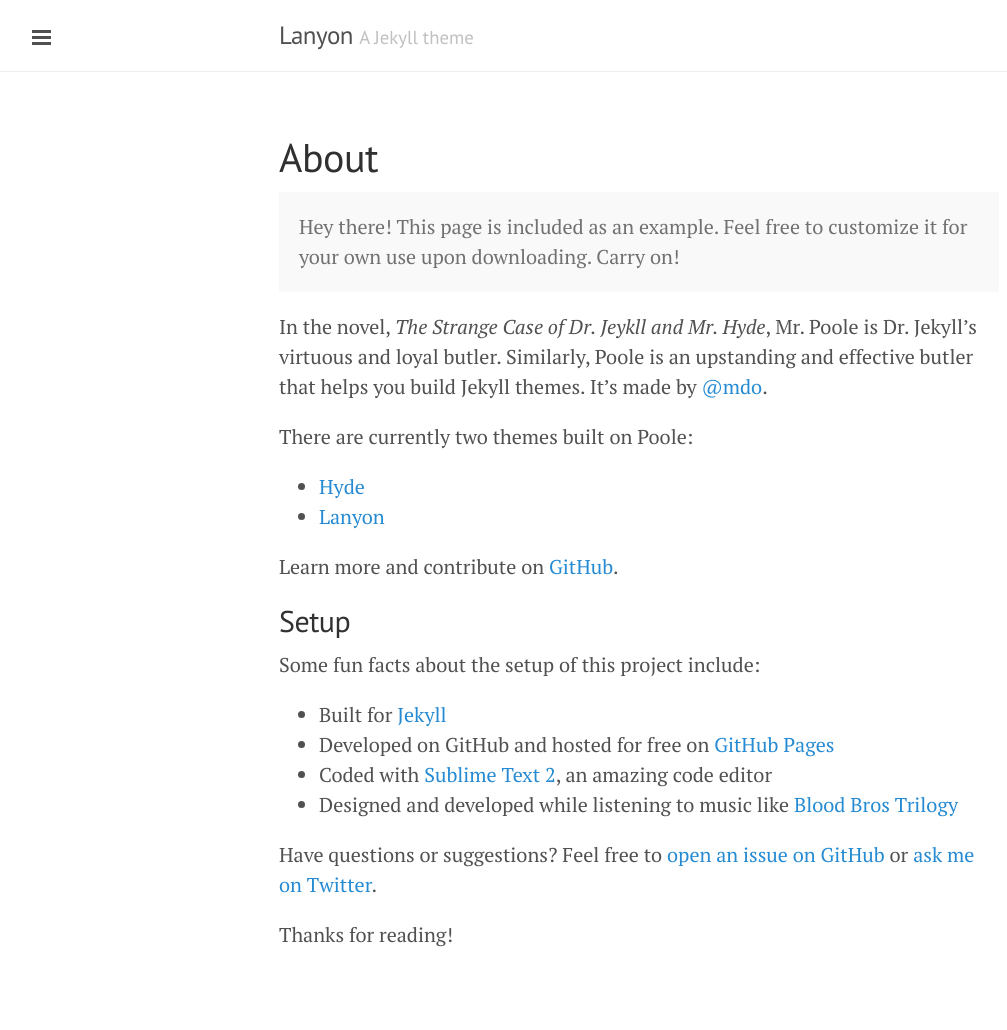
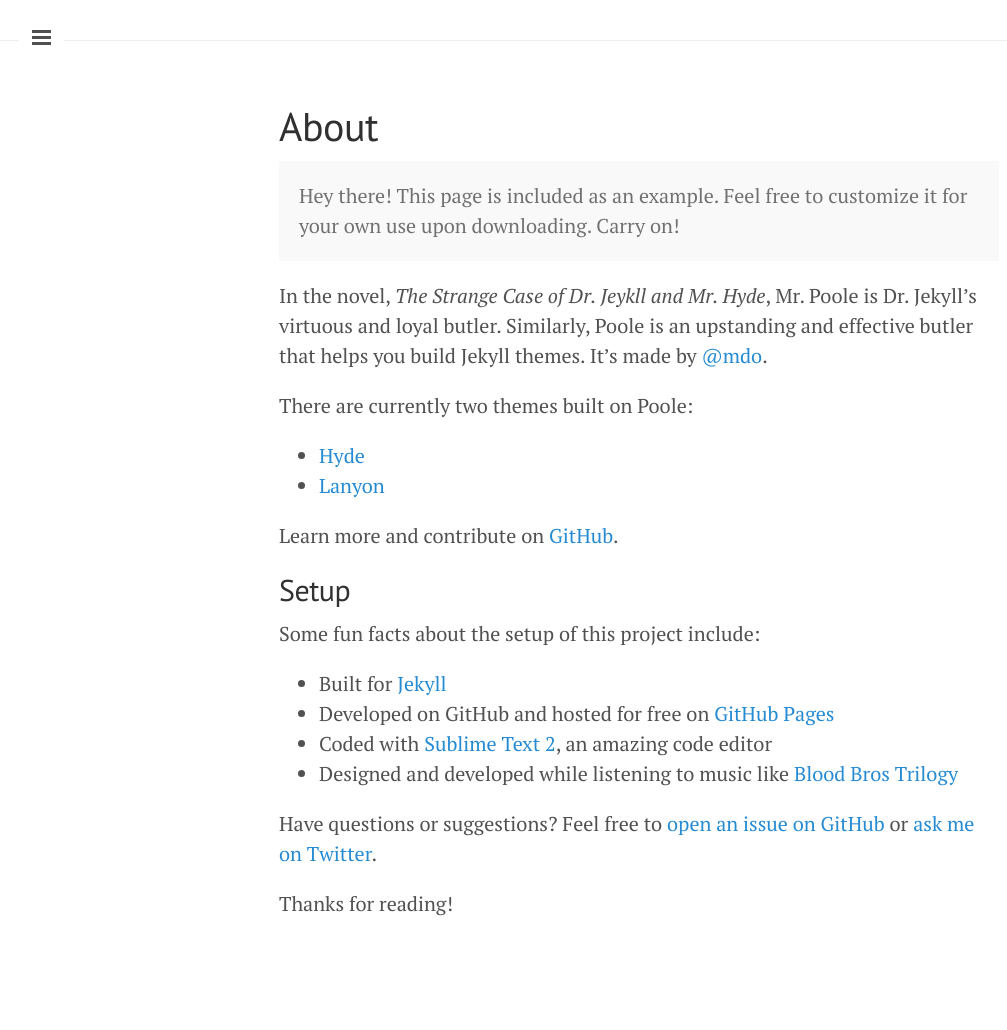
Before and after one commit to Invariante/invariante, a Jekyll site: the page built from about.md, in a window 1280 px wide. Shown: the whole page, without its empty margins (1-1008 px from the left). Built offline with Jekyll 4.4.1, drawn with Linux system fonts in a browser that asks for light colours; Markdown is read by kramdown in place of the engine named in the settings; after the commit the page ends 999 px from its top, so only the background shows below that.

```diff
--- a/_config.yml
+++ b/_config.yml
@@ -4,22 +4,3 @@
 
 # Permalinks
 permalink:        pretty
-
-# Setup
-title:            Lanyon
-tagline:          'A Jekyll theme'
-description:      'A reserved <a href="http://jekyllrb.com" target="_blank">Jekyll</a> theme that places the utmost gravity on content with a hidden drawer. Made by <a href="https://twitter.com/mdo" target="_blank">@mdo</a>.'
-url:              http://lanyon.getpoole.com
-baseurl:        http://appsterdambr.github.io/invariante
-
-author:
-  name:           'Mark Otto'
-  url:            https://twitter.com/mdo
-
-paginate:         5
-
-# Custom vars
-version:          1.0.0
-
-github:
-  repo:           https://github.com/poole/lanyon
```
